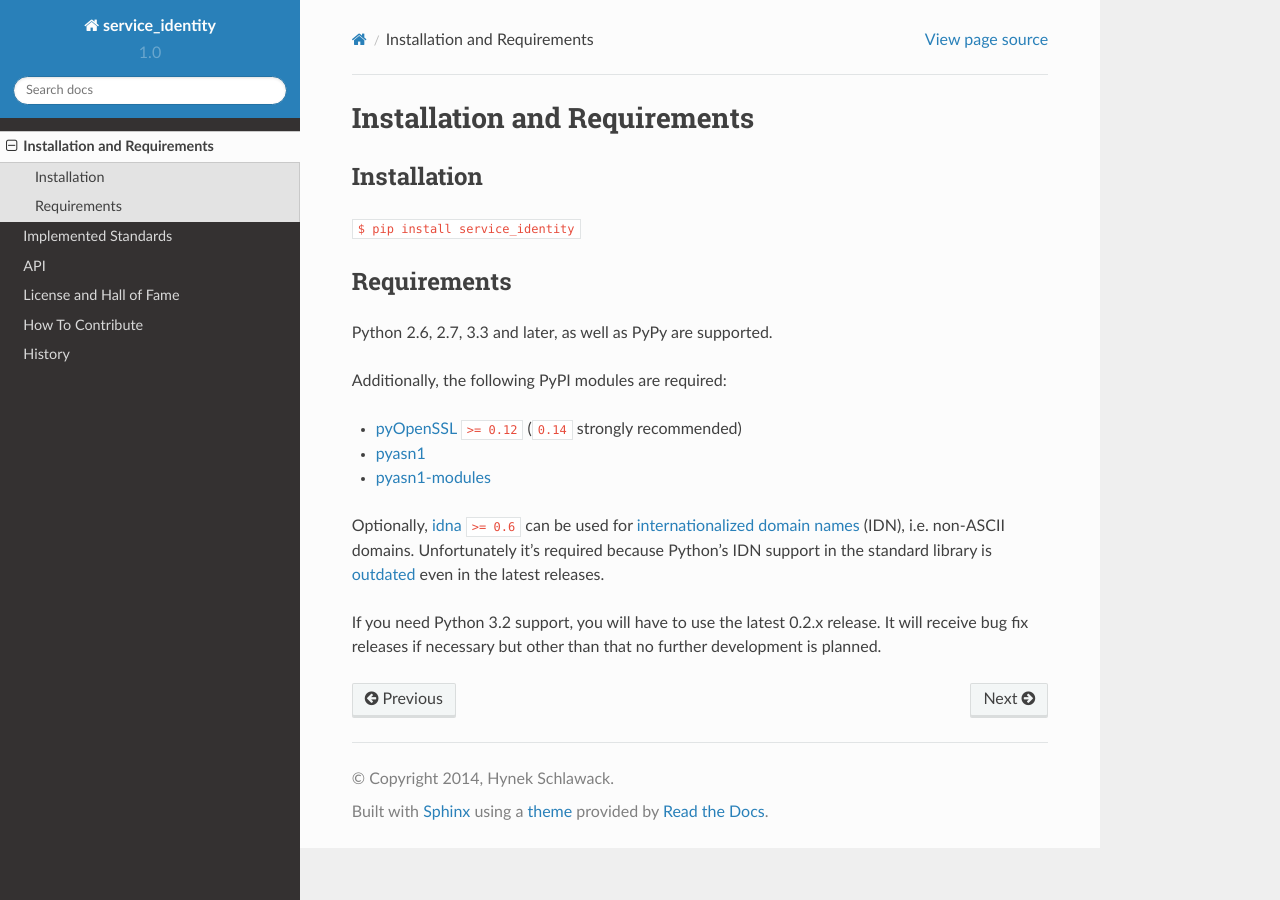
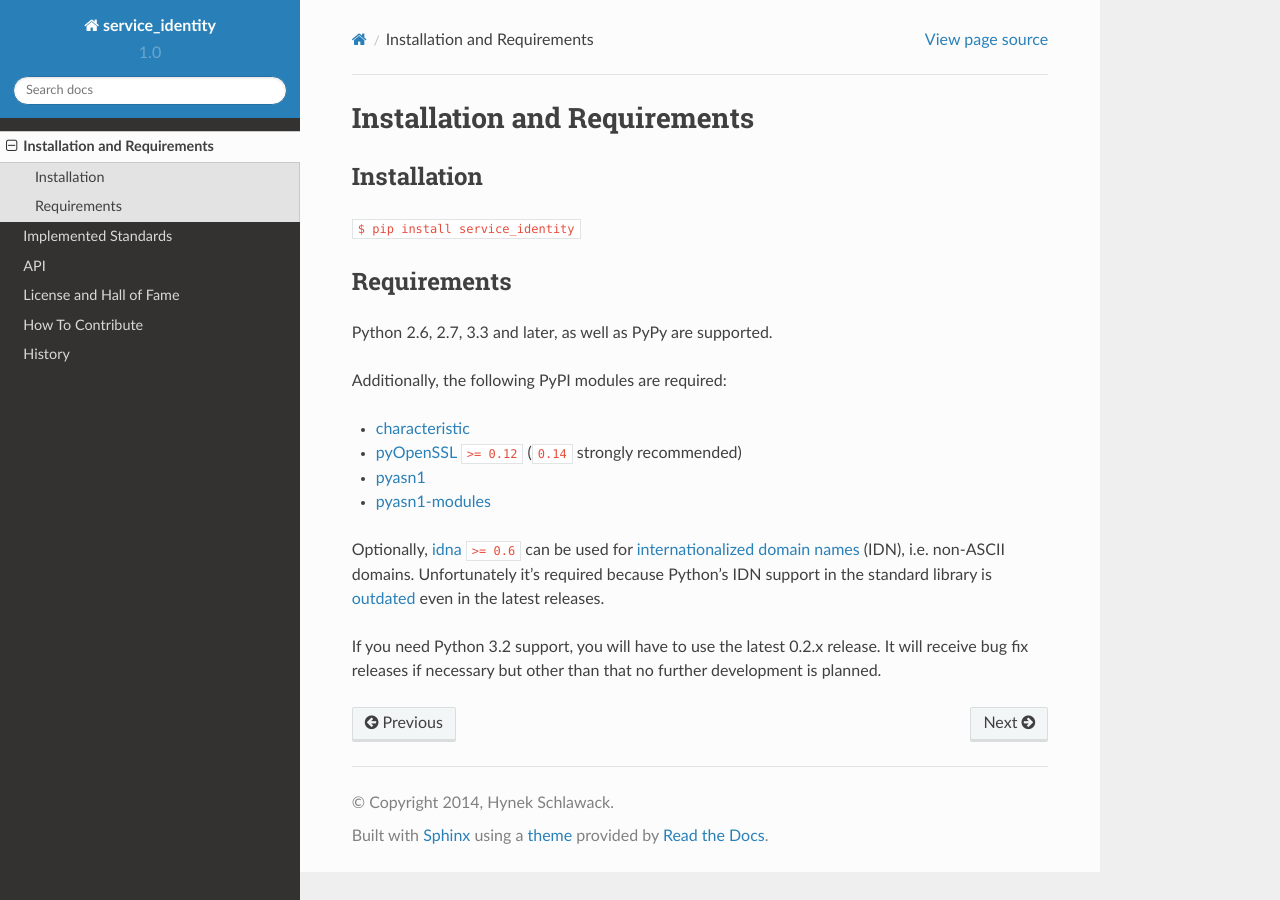
Before and after one commit to pyca/service-identity, a Sphinx documentation site: the page built from docs/installation.rst, in a window 1280 px wide. Built offline with Sphinx 7.4.7 and the Read the Docs theme 2.0.0, drawn with Linux system fonts in a browser that asks for light colours.

Commit message:
Mention characteristic in installation guide

```diff
--- a/docs/installation.rst
+++ b/docs/installation.rst
@@ -16,6 +16,7 @@ Python 2.6, 2.7, 3.3 and later, as well as PyPy are supported.
 
 Additionally, the following PyPI modules are required:
 
+- characteristic_
 - pyOpenSSL_ ``>= 0.12`` (``0.14`` strongly recommended)
 - pyasn1_
 - pyasn1-modules_
@@ -26,6 +27,7 @@ Unfortunately it’s required because Python’s IDN support in the standard lib
 If you need Python 3.2 support, you will have to use the latest 0.2.x release.
 It will receive bug fix releases if necessary but other than that no further development is planned.
 
+.. _characteristic: http://characteristic.readthedocs.org/
 .. _pyOpenSSL: https://pypi.python.org/pypi/pyOpenSSL/
 .. _pyasn1-modules: https://pypi.python.org/pypi/pyasn1-modules/
 .. _pyasn1: https://pypi.python.org/pypi/pyasn1/
```
